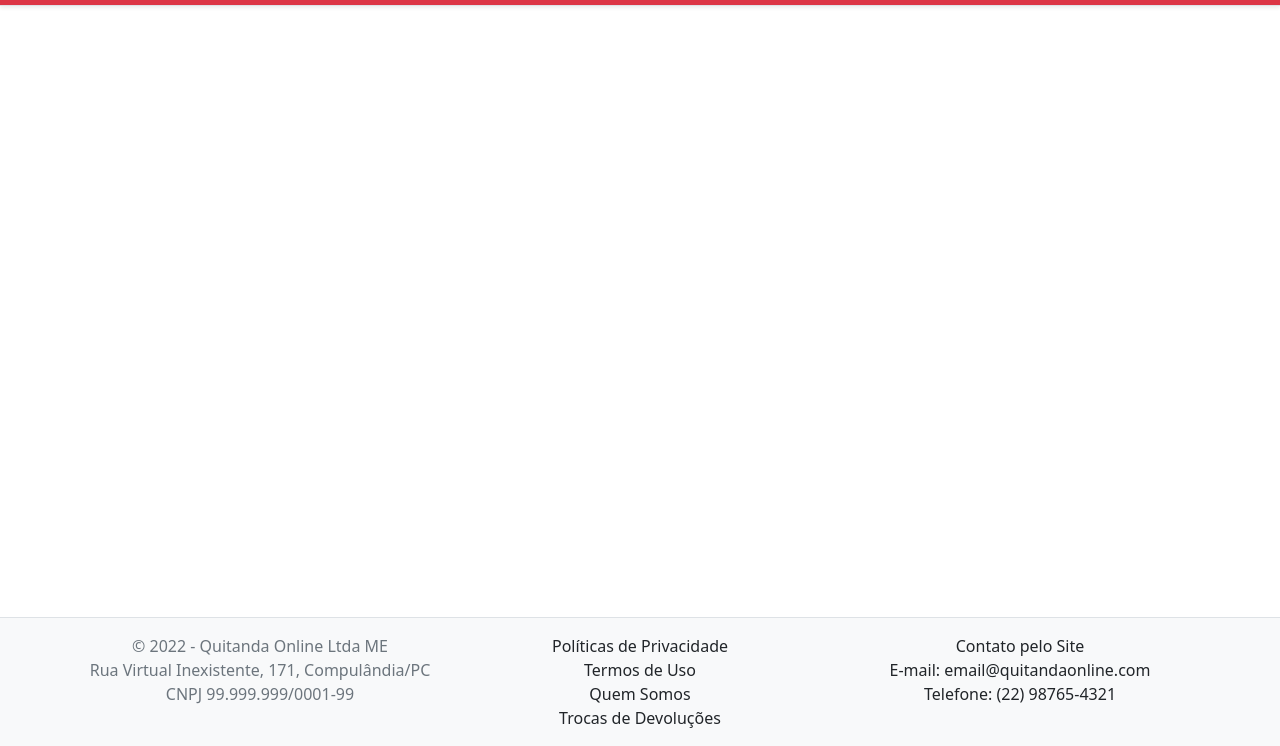
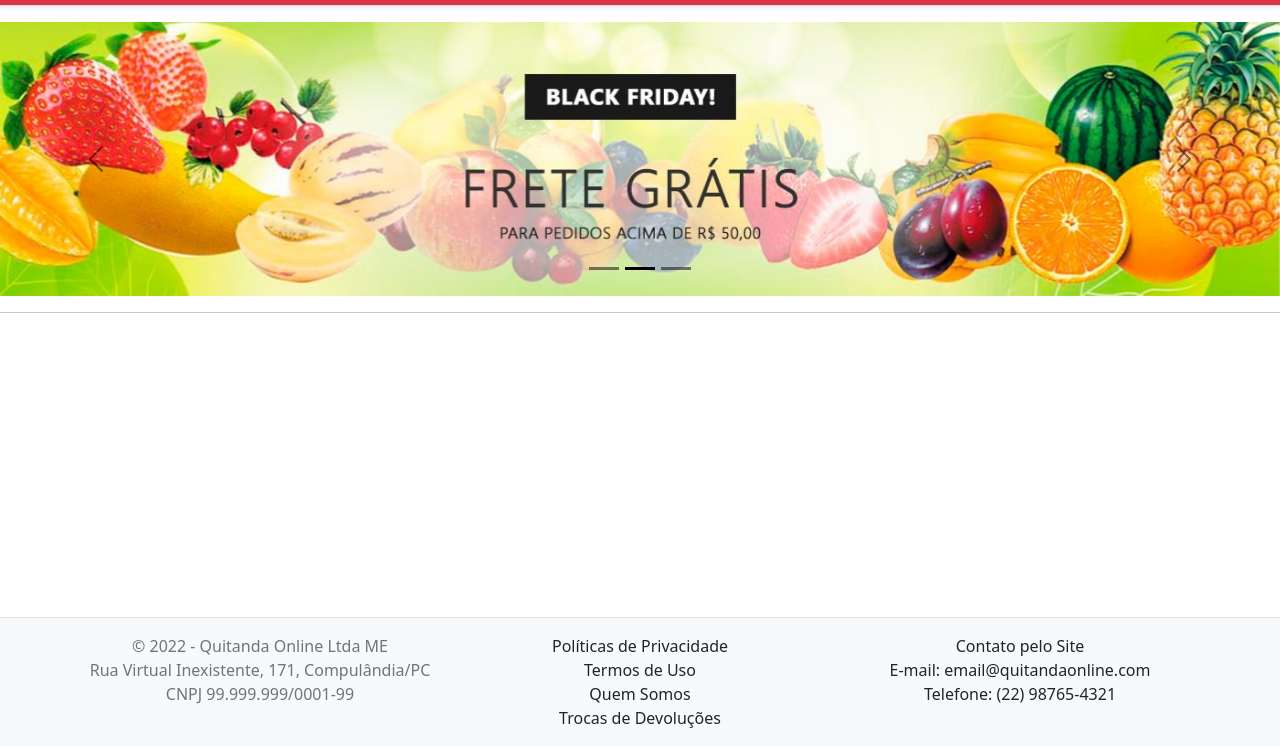
Before and after one commit to jeanlivino/HUDSON-QuitandaOnline-Bootstrap, a website: page index.html in a window 1280 px wide. Shown: the part 54-800 px from the top of the page. Drawn offline with nearby package versions, Linux system fonts and the light colour scheme.

Commit message:
carousel na pag index finalizado

```diff
--- a/index.html
+++ b/index.html
@@ -52,6 +52,37 @@
       </div>
     </nav>
 
+    <div id="carouselMain" class="carousel slide carousel-dark" data-bs-ride="carousel">
+      <div class="carousel-indicators">
+        <button type="button" data-bs-target="#carouselMain" data-bs-slide-to="0" class="active"></button>
+        <button type="button" data-bs-target="#carouselMain" data-bs-slide-to="1"></button>
+        <button type="button" data-bs-target="#carouselMain" data-bs-slide-to="2"></button>
+      </div>
+      <div class="carousel-inner">
+        <div class="carousel-item active" data-bs-interval="3000">
+          <img src="/img/slides/slide01.jpg" class="d-none d-md-block w-100" alt="">
+          <img src="/img/slides/slide01small.jpg" class="d-block d-md-none  w-100" alt="">
+        </div>
+        <div class="carousel-item" data-bs-interval="3000">
+          <img src="/img/slides/slide01.jpg" class="d-none d-md-block w-100" alt="">
+          <img src="/img/slides/slide01small.jpg" class="d-block d-md-none  w-100" alt="">
+        </div>
+        <div class="carousel-item" data-bs-interval="3000">
+          <img src="/img/slides/slide01.jpg" class="d-none d-md-block w-100" alt="">
+          <img src="/img/slides/slide01small.jpg" class="d-block d-md-none  w-100" alt="">
+        </div>
+      </div>
+      <button class="carousel-control-prev" type="button" data-bs-target="#carouselMain" data-bs-slide="prev">
+        <span class="carousel-control-prev-icon"></span>
+        <span class="visually-hidden">Anterior</span>
+      </button>
+      <button class="carousel-control-next" type="button" data-bs-target="#carouselMain" data-bs-slide="next">
+        <span class="carousel-control-next-icon"></span>
+        <span class="visually-hidden">Próximo</span>
+      </button>
+    </div>
+    <hr class="mt-3">
+
     <main class="flex-fill">
       <div class="container">
 
```
